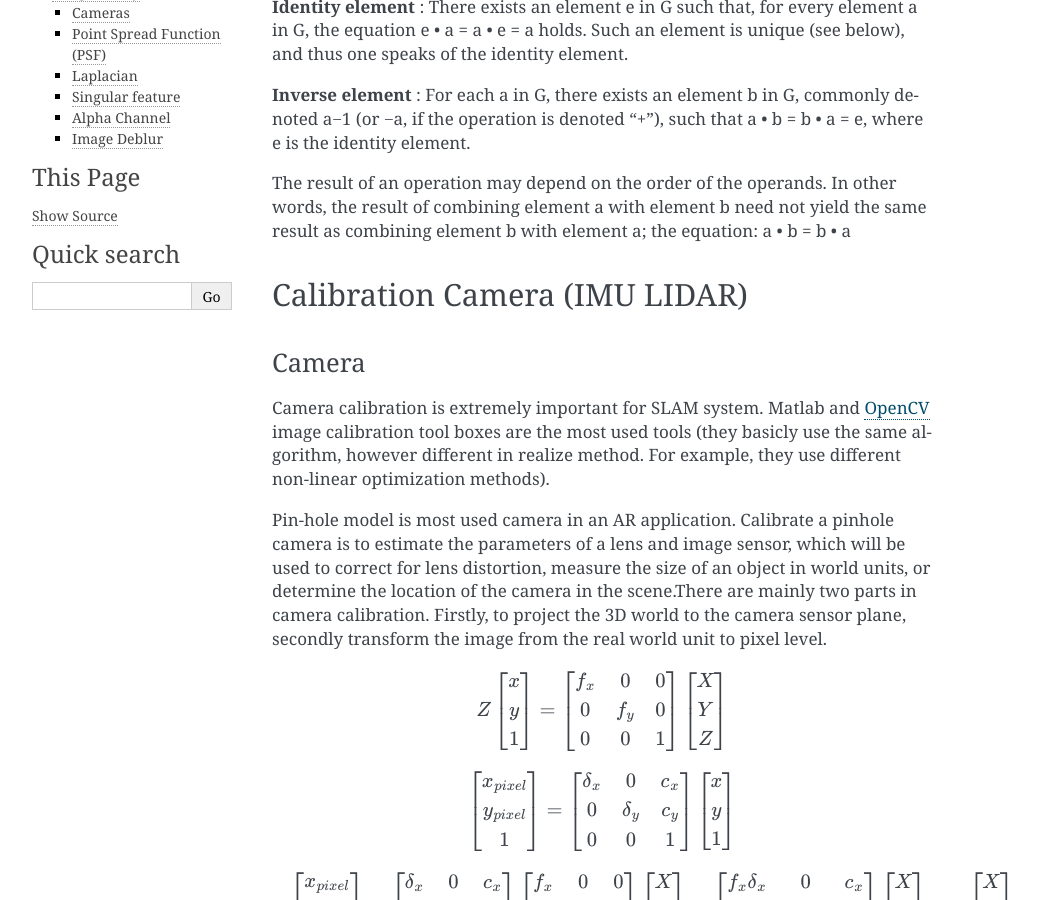
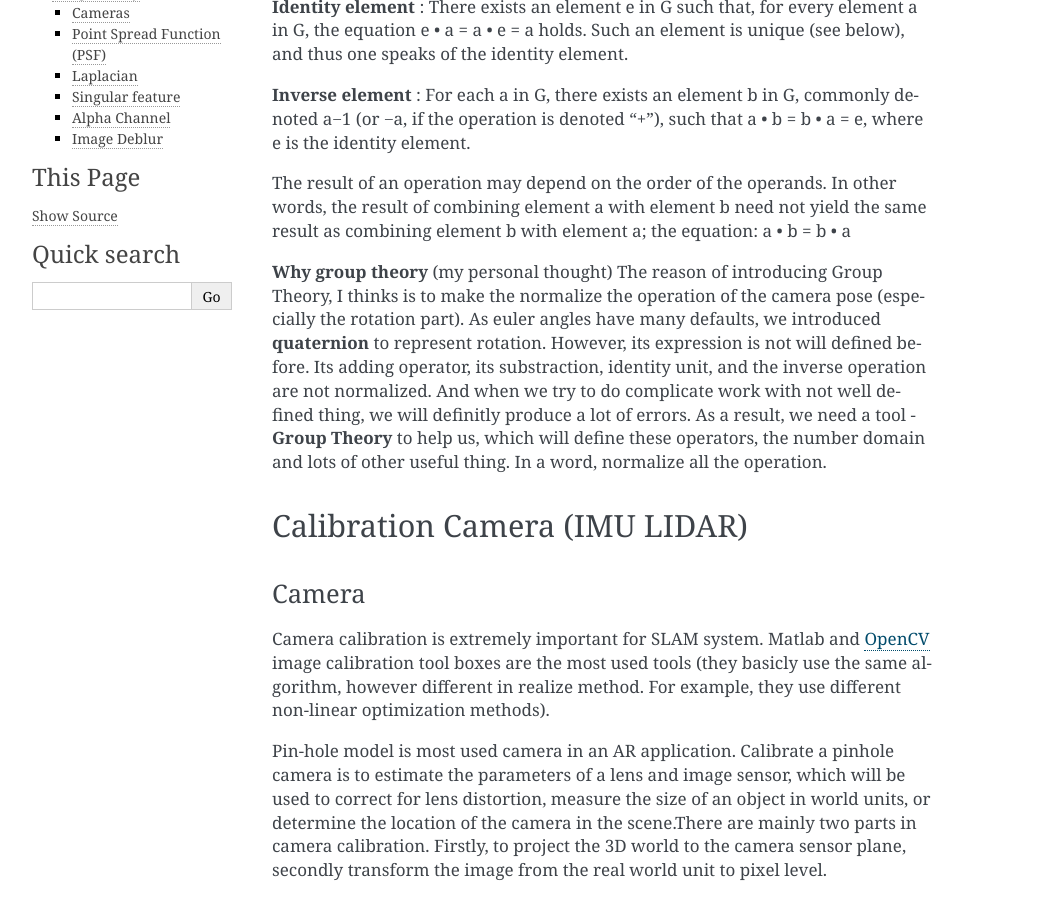
Before and after one commit to gggliuye/VIO, a Sphinx documentation site: the page built from docs/Prepare.rst, in a window 1280 px wide and 900 px high, scrolled down 415 px. Shown: the whole window, without its empty margins (148-1187 px from the left). Built offline with Sphinx 7.4.7, drawn with Linux system fonts in a browser that asks for light colours.

Commit message:
Update Prepare.rst

```diff
--- a/docs/Prepare.rst
+++ b/docs/Prepare.rst
@@ -22,6 +22,11 @@ There exists an element e in G such that, for every element a in G, the equation
 For each a in G, there exists an element b in G, commonly denoted a−1 (or −a, if the operation is denoted "+"), such that a • b = b • a = e, where e is the identity element.
 
 The result of an operation may depend on the order of the operands. In other words, the result of combining element a with element b need not yield the same result as combining element b with element a; the equation: a • b = b • a
+
+
+**Why group theory** (my personal thought)
+The reason of introducing Group Theory, I thinks is to make the normalize the operation of the camera pose (especially the rotation part). As euler angles have many defaults, we introduced **quaternion** to represent rotation. However, its expression is not will defined before. Its adding operator, its substraction, identity unit, and the inverse operation are not normalized. And when we try to do complicate work with not well defined thing, we will definitly produce a lot of errors. As a result, we need a tool - **Group Theory** to help us, which will define these operators, the number domain and lots of other useful thing. In a word, normalize all the operation.
+
 
 
 Calibration Camera (IMU LIDAR)
```
